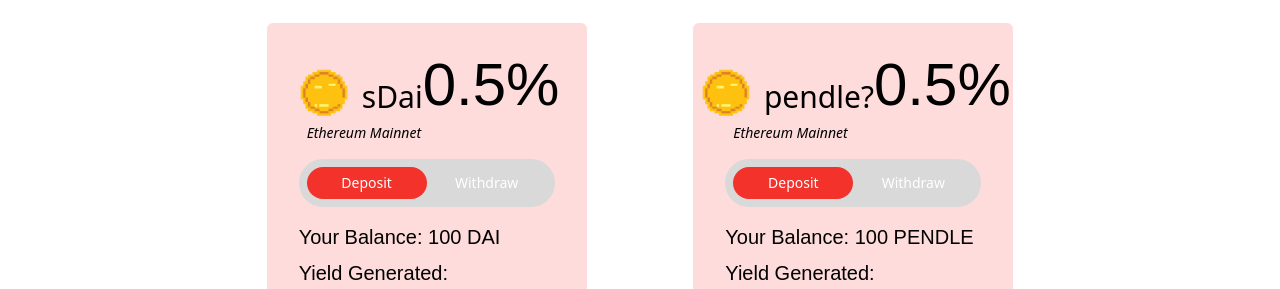
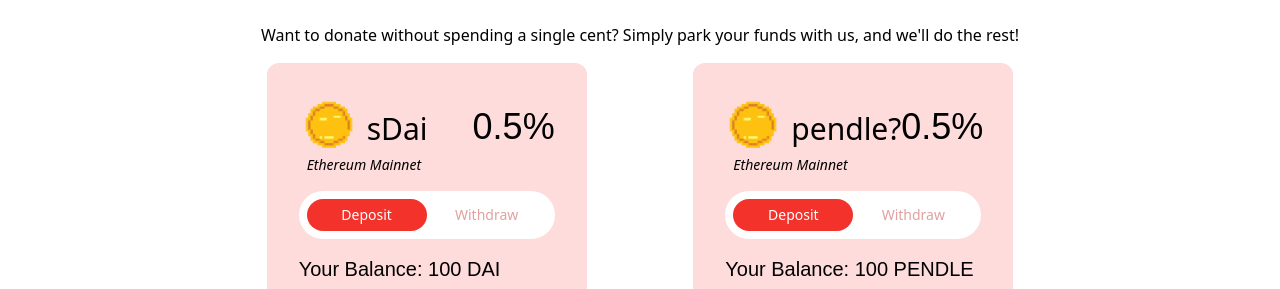
Before and after one commit to ETHSG-Fundle/fundle-fe, a Next.js app: page /farm in a window 1280 px wide. Shown: the part 171-460 px from the top of the page. Built offline with nearby package versions, Linux system fonts and the light colour scheme; a web font is replaced by a local one.

Commit message:
small changes

```diff
--- a/src/app/farm/page.tsx
+++ b/src/app/farm/page.tsx
@@ -13,7 +13,8 @@
   return (
     <div className="flex flex-col items-center">
       <h1>Farm</h1>
-      <div className="grid grid-cols-2 w-2/3 place-items-center gap-x-0">
+      {`Want to donate without spending a single cent? Simply park your funds with us, and we'll do the rest!`}
+      <div className="grid grid-cols-2 w-2/3 mt-4 place-items-center">
         {strategyDummyData.map((strategy: StrategyViewModel) => (
           <StrategyCard
             key={strategy.id}
--- a/src/app/fund/page.tsx
+++ b/src/app/fund/page.tsx
@@ -11,7 +11,7 @@
       <h1>Total Donations: $200,000</h1>
       <p>
         Not sure who to donate to? Donate directly to the pool and let the
-        community decide where your funds go to!
+        community decide where your funds go!
       </p>
       <div className="mt-4 flex-col flex items-start gap-4">
         <Input
@@ -29,8 +29,7 @@
       <section className="ml-8">
         <h1>Accredited Projects</h1>
         <p>
-          The distribution of sponsored pool will depend on how many people
-          chipped in for a project and how much they gave.
+          Donate to your favourite causes!
         </p>
       </section>
       <section>{banner}</section>
--- a/src/app/layout.tsx
+++ b/src/app/layout.tsx
@@ -17,8 +17,8 @@
 });
 
 export const metadata: Metadata = {
-  title: "Create Next App",
-  description: "Generated by create next app",
+  title: "Fundle",
+  description: "Farm to Fund!",
 };
 
 export default function RootLayout({
--- a/src/components/ChainSelector.tsx
+++ b/src/components/ChainSelector.tsx
@@ -10,11 +10,11 @@
   setActiveTab: (tab: number) => void;
 }) {
   const activeStyle =
-    "bg-red h-full rounded-full flex items-center cursor-pointer w-1/3 justify-center";
+    "bg-red h-full rounded-full flex items-center cursor-pointer w-1/3 justify-center text-white";
   const inactiveStyle =
-    "h-full rounded-full flex items-center cursor-pointer w-1/3 justify-center";
+    "h-full rounded-full flex items-center cursor-pointer w-1/3 justify-center text-red-light-medium";
   return (
-    <div className="flex justify-center items-center bg-gray rounded-full h-12 text-sm text-white p-2 my-4">
+    <div className="flex justify-center items-center bg-white rounded-full h-12 text-sm p-2 my-4">
       <div
         className={activeTab === 0 ? activeStyle : inactiveStyle}
         onClick={() => setActiveTab(0)}
--- a/src/components/StrategyCard.tsx
+++ b/src/components/StrategyCard.tsx
@@ -20,7 +20,7 @@
   setInputValue: (value: string) => void;
 }) {
   return (
-    <div className="flex flex-col justify-center w-3/4 bg-red-light rounded-md p-8">
+    <div className="flex flex-col justify-center w-3/4 bg-red-light rounded-xl p-8">
       <div className="flex items-end justify-center w-full text-3xl">
         <Image
           src={coin}
@@ -31,7 +31,7 @@
         />
         {viewModel.name}
         <div className="grow" />
-        <div className="font-display text-6xl">
+        <div className="font-display text-4xl">
           {viewModel.yieldPercentage}%
         </div>
       </div>
--- a/src/components/Tabs.tsx
+++ b/src/components/Tabs.tsx
@@ -12,11 +12,11 @@
   setActiveTab: (tab: number) => void;
 }) {
   const activeStyle =
-    "bg-red h-full rounded-full flex items-center cursor-pointer w-1/2 justify-center";
+    "bg-red h-full rounded-full flex items-center cursor-pointer w-1/2 justify-center text-white";
   const inactiveStyle =
-    "h-full rounded-full flex items-center cursor-pointer w-1/2 justify-center";
+    "h-full rounded-full flex items-center cursor-pointer w-1/2 justify-center text-red-light-medium";
   return (
-    <div className="flex justify-center items-center bg-gray rounded-full h-12 text-sm text-white p-2 mt-4">
+    <div className="flex justify-center items-center bg-white rounded-full h-12 text-sm  p-2 mt-4">
       <div
         className={activeTab === 0 ? activeStyle : inactiveStyle}
         onClick={() => setActiveTab(0)}
--- a/tailwind.config.ts
+++ b/tailwind.config.ts
@@ -9,7 +9,8 @@
     DEFAULT: "#F3322C", // Overwrite default
     "hover": "#DD1009",
     "active": "#DD100950",
-    "medium": "#F3322C30"
+    "medium": "#F3322C30",
+    "light-medium": "#e0a19f",
   },
   blue: {
     DEFAULT: "#2B83F6", // Overwrite default
```
